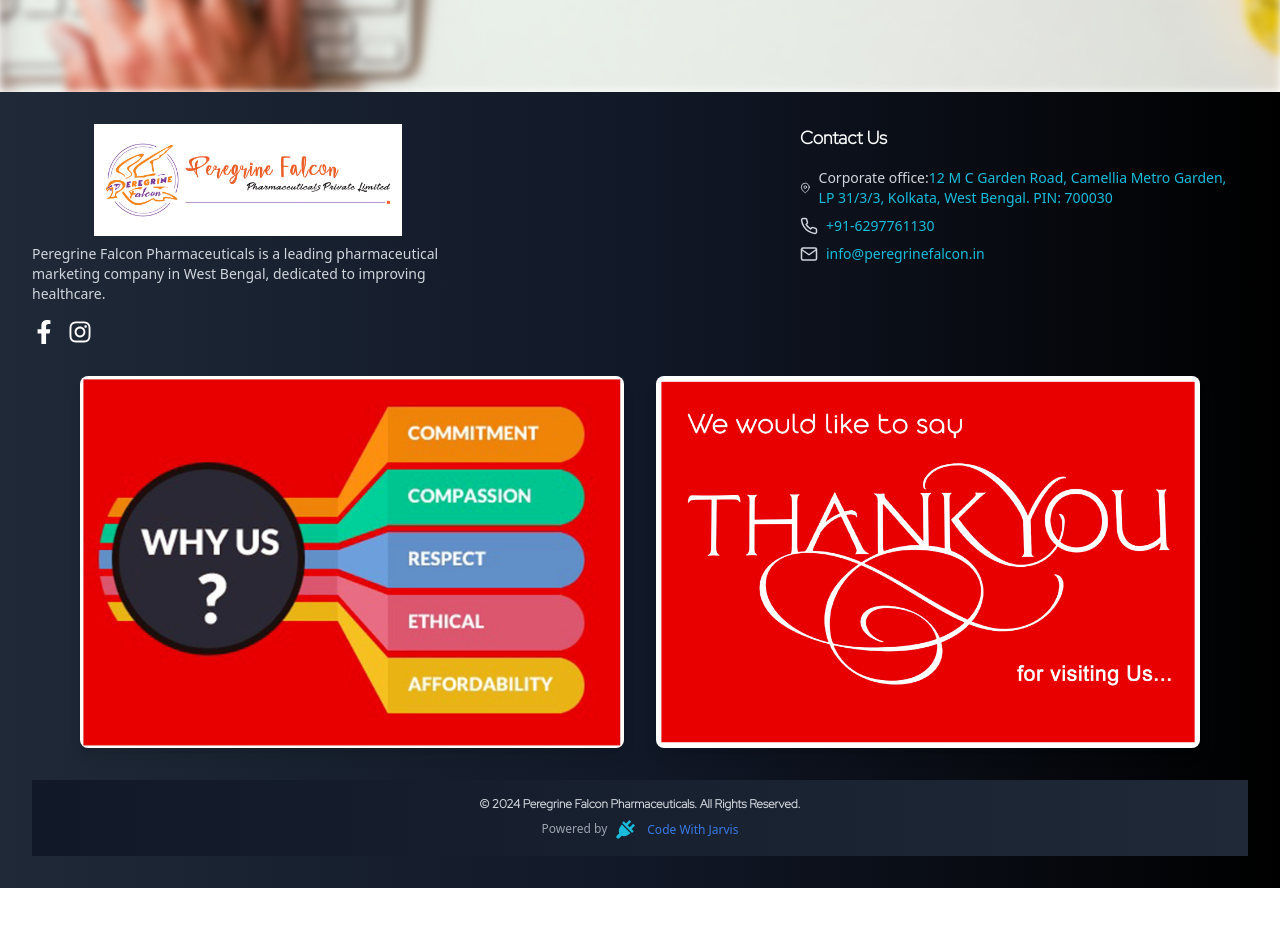
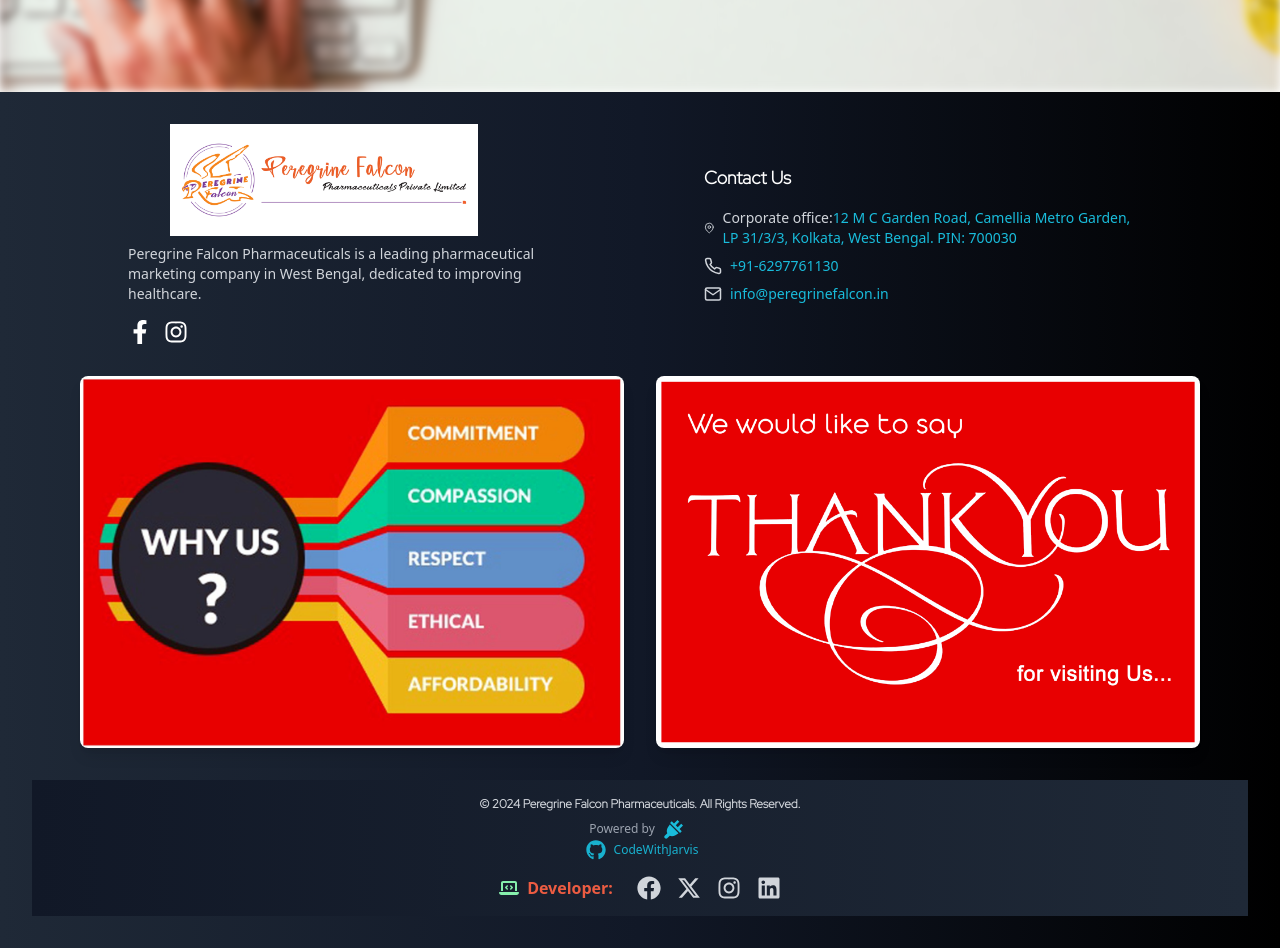
Before and after one commit to JarvisStark24/peregrine-pharma, a React (Create React App) app: page /contact-us in a window 1280 px wide. Shown: the part 1240-2188 px from the top of the page. Before the commit the page ends 2128 px from the top, so only its background shows below. Built offline with nearby package versions, Linux system fonts and the light colour scheme.

Commit message:
changes made in footer.jsx and package.json for final deployment

```diff
--- a/package.json
+++ b/package.json
@@ -6,15 +6,12 @@
     "@testing-library/jest-dom": "^5.17.0",
     "@testing-library/react": "^13.4.0",
     "@testing-library/user-event": "^13.5.0",
-    "antd": "^5.20.0",
     "aos": "^2.3.4",
-    "axios": "^1.7.3",
     "build": "^0.1.4",
     "framer-motion": "^11.3.21",
     "npm": "^10.8.2",
     "prop-types": "^15.8.1",
     "react": "^18.3.1",
-    "react-calendar": "^5.0.0",
     "react-dom": "^18.3.1",
     "react-icons": "^5.2.1",
     "react-intersection-observer": "^9.13.0",
@@ -22,7 +19,6 @@
     "react-router-dom": "^6.27.0",
     "react-scripts": "5.0.1",
     "react-scroll": "^1.9.0",
-    "react-toastify": "^10.0.5",
     "smooth-scroll": "^16.1.3",
     "web-vitals": "^2.1.4"
   },
--- a/src/components/Footer.jsx
+++ b/src/components/Footer.jsx
@@ -1,21 +1,29 @@
 import React from "react";
 import { Link } from "react-router-dom";
-import { FaFacebookF, FaInstagram } from "react-icons/fa";
+import {
+  FaFacebook,
+  FaFacebookF,
+  FaGithub,
+  FaInstagram,
+  FaLinkedin,
+} from "react-icons/fa";
+import { FaXTwitter, FaLaptopCode } from "react-icons/fa6";
 import { FiMapPin, FiPhone, FiMail } from "react-icons/fi";
 import { ImPowerCord } from "react-icons/im";
 
 const Footer = () => {
   return (
-    <footer className="bg-gradient-to-r from-gray-800 via-gray-900 to-black text-white p-8">
-      <div className="flex flex-col md:flex-row justify-between mb-8">
+    <footer className="bg-gradient-to-r from-gray-800 via-gray-900
+     to-black text-white p-8">
+      <div className="flex flex-col md:flex-row justify-between items-start md:items-center max-w-5xl mx-auto space-y-8 md:space-y-0 md:space-x-12">
   {/* About Section */}
-        <div className="footer-section about mb-6 md:mb-0 pr-4 max-w-md">
+  <div className="footer-section about pr-4 max-w-md">
     <div className="flex items-center space-x-3">
       <Link to="/">
         <img
           src="/assets/logo.png"
           alt="Pharma Logo"
-                className="lg:w-120 h-32 md:w-120 md:h-28 object-contain"
+          className="lg:w-120 h-32 md:w-120 md:h-28 object-contain pr-10"
         />
       </Link>
     </div>
@@ -33,7 +41,7 @@ const Footer = () => {
         <FaFacebookF className="text-2xl" />
       </a>
       <a
-              href="https://www.instagram.com/" // Update Instagram link
+        href="https://www.instagram.com/"
         target="_blank"
         rel="noopener noreferrer"
         aria-label="Instagram"
@@ -45,7 +53,7 @@ const Footer = () => {
   </div>
 
   {/* Contact Us Section */}
-        <div className="footer-section contact pr-4 ml-8 max-w-md">
+  <div className="footer-section contact pr-4 max-w-md">
     <h3 className="text-lg font-semibold font-red-hat">Contact Us</h3>
     <p className="mt-4 flex items-center text-sm text-gray-300">
       <FiMapPin className="mr-2 text-lg" />
@@ -106,10 +114,57 @@ const Footer = () => {
             href="https://github.com/JarvisStark24"
             target="_blank"
             rel="noopener noreferrer"
-            className="font-medium text-blue-500 animate-blink ml-1"
+            className="font-medium text-customBlue hover:text-customRed animate-blink ml-1 flex items-center justify-center gap-2"
           >
-            Code With Jarvis
+            <FaGithub className="text-xl" />
+            CodeWithJarvis
           </a>
+        </div>
+        <div className="flex flex-col md:flex-row justify-center items-center mt-4 space-y-2 md:space-y-0 md:space-x-6">
+          <div className="flex items-center space-x-2">
+            <FaLaptopCode className="text-green-300 text-lg md:text-xl" />
+            <p className="text-customRed font-semibold text-sm md:text-base">
+              Developer:
+            </p>
+          </div>
+          <div className="flex space-x-4">
+            <a
+              href="https://www.facebook.com/sandikd1"
+              target="_blank"
+              rel="noopener noreferrer"
+              className="text-gray-300 hover:text-blue-500 transition duration-200"
+              aria-label="Facebook"
+            >
+              <FaFacebook className="text-2xl" />
+            </a>
+            <a
+              href="https://x.com/MeJarvis_7"
+              target="_blank"
+              rel="noopener noreferrer"
+              className="text-gray-300 hover:text-blue-400 transition duration-200"
+              aria-label="Twitter"
+            >
+              <FaXTwitter className="text-2xl" />
+            </a>
+            <a
+              href="https://www.instagram.com/code_with.jarvis/"
+              target="_blank"
+              rel="noopener noreferrer"
+              className="text-gray-300 hover:text-pink-500 transition duration-200"
+              aria-label="Instagram"
+            >
+              <FaInstagram className="text-2xl" />
+            </a>
+            <a
+              href="https://www.linkedin.com/in/sandip798/"
+              target="_blank"
+              rel="noopener noreferrer"
+              className="text-gray-300 hover:text-blue-600 transition duration-200"
+              aria-label="LinkedIn"
+            >
+              <FaLinkedin className="text-2xl" />
+            </a>
+          </div>
         </div>
       </div>
     </footer>
--- a/src/components/Navbar.jsx
+++ b/src/components/Navbar.jsx
@@ -60,7 +60,7 @@ const Navbar = () => {
               <FaFacebookF />
             </a>
             <a
-              href="https://www.instagram.com/" // Update Instagram link
+              href="https://www.instagram.com/"
               target="_blank"
               rel="noopener noreferrer"
               aria-label="Instagram"
--- a/src/pages/Products.jsx
+++ b/src/pages/Products.jsx
@@ -48,8 +48,8 @@ const Products = () => {
               <div
                 key={product.id}
                 className="lg:w-1/4 md:w-1/2 p-4 w-full"
-                data-aos="fade-up" // Animation type
-                data-aos-delay={index * 100} // Delay increases for each product
+                data-aos="fade-up"
+                data-aos-delay={index * 100}
               >
                 <div className="relative transform transition-transform duration-300 hover:-translate-y-2 hover:shadow-xl shadow-lg bg-white rounded-lg overflow-hidden">
                   <Link className="block relative h-48">
--- a/src/styles/HeroSection.css
+++ b/src/styles/HeroSection.css
@@ -23,7 +23,7 @@
 @media (max-width: 1024px) {
   .hero-section {
     margin-top: -8px;
-    height: 40vh; /* Medium screens */
+    height: 40vh; /* Large screens */
   }
 }
 @media (max-width: 960px) {
@@ -52,24 +52,24 @@
 }
 
 .carousel-image {
-  object-fit: cover; /* Ensures image fills the container */
-  object-position: center; /* Center the cropped area */
-  width: 100%; /* Ensures image resizes with the container */
+  object-fit: cover;
+  object-position: center;
+  width: 100%;
   height: 100%;
   max-height: 100%;
-  aspect-ratio: 9/3; /* Maintain aspect ratio (adjust as needed) */
-  transition: all 0.3s ease; /* Smooth resizing */
+  aspect-ratio: 9/3;
+  transition: all 0.3s ease;
 }
 
 /* Additional custom rules for smaller screens */
 @media (max-width: 960px) {
   .carousel-image {
-    aspect-ratio: 4/3; /* Adjust aspect ratio for smaller screens */
+    aspect-ratio: 4/3;
   }
 }
 
 @media (max-width: 640px) {
   .carousel-image {
-    aspect-ratio: 4/3; /* Adjust aspect ratio for very small screens */
+    aspect-ratio: 4/3;
   }
 }
--- a/src/utils/BackToTop.jsx
+++ b/src/utils/BackToTop.jsx
@@ -63,7 +63,7 @@ const BackToTop = () => {
             ${isVisible ? "animate-pulse" : ""}`}
           style={{
             boxShadow: "0 5px 15px rgba(0, 0, 0, 0.3)",
-            animation: isVisible ? "pulse-beacon 1.5s infinite" : "none", // Applying pulse animation inline
+            animation: isVisible ? "pulse-beacon 1.5s infinite" : "none",
           }}
         >
           <FaArrowUp className="text-xl" />
```
Also changed, not shown: src/App.css (+3 -6 lines), 1 other file (tests, documents, lock files or other folders). Lines whose indentation alone changed are shown as unchanged.
